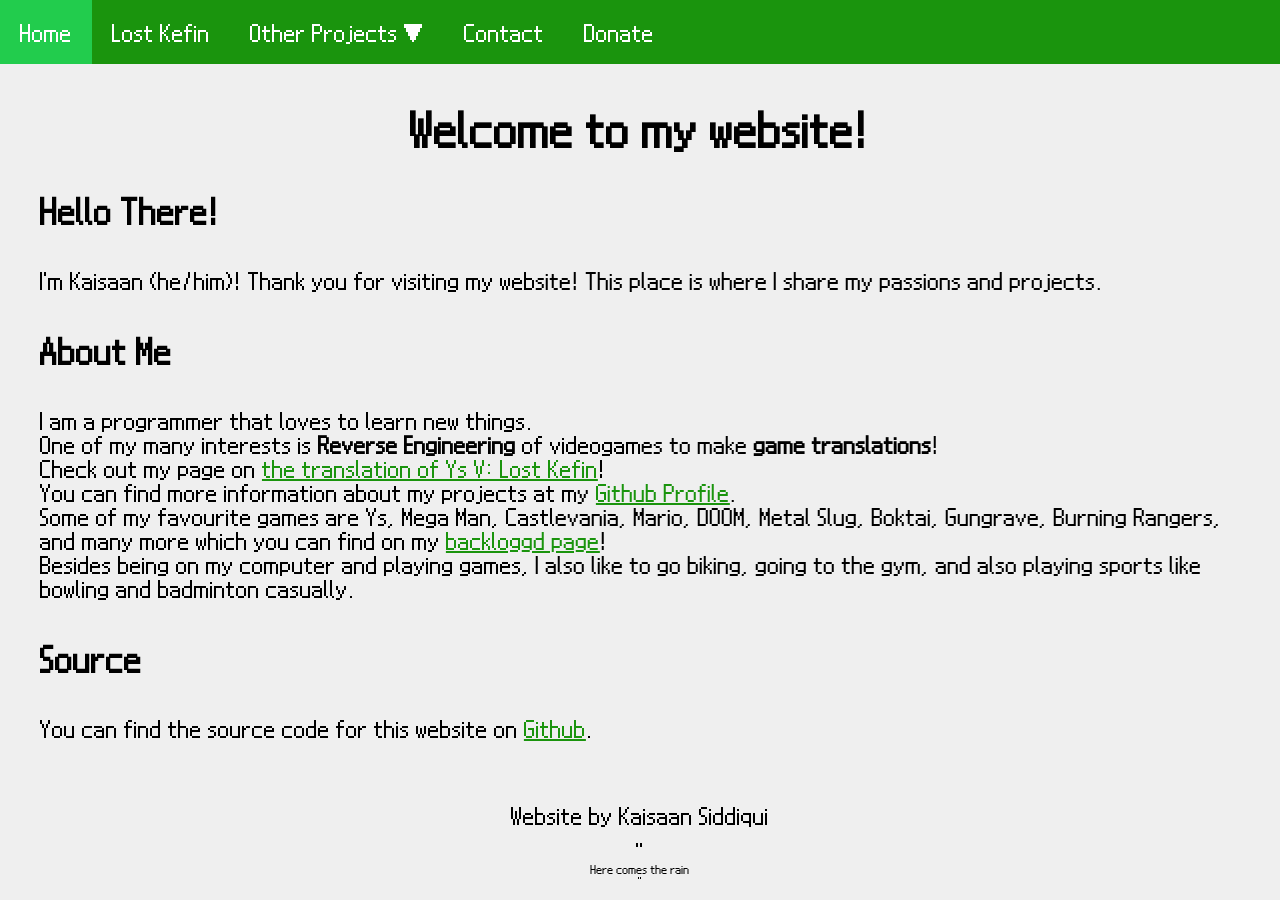
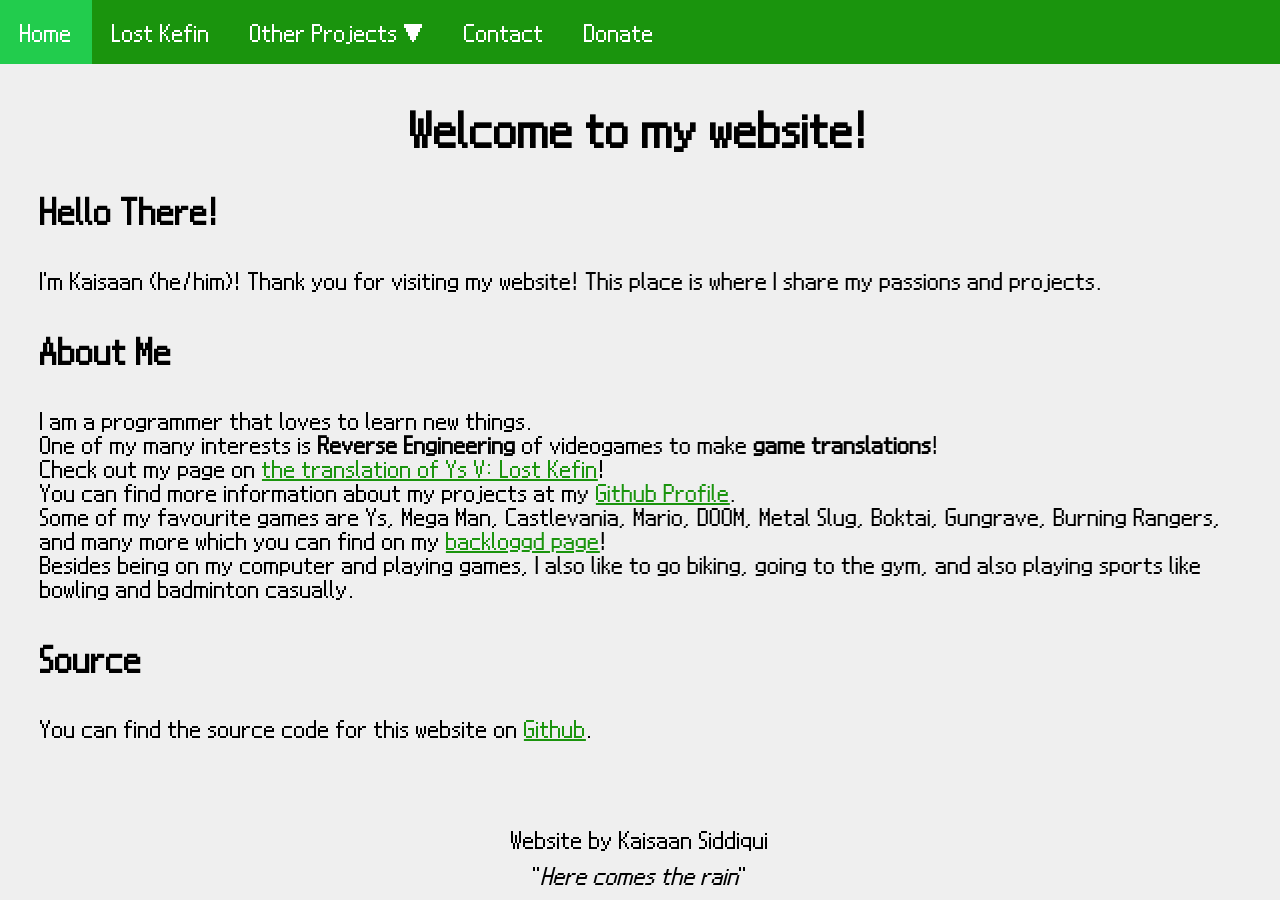
Before and after one commit to Kaisaan/kaisaan.github.io, a Jekyll site: the page built from index.html, in a window 1280 px wide. Built offline with Jekyll 4.4.1, drawn with Linux system fonts in a browser that asks for light colours; some web fonts are replaced.

Commit message:
fix formating of quote

```diff
--- a/_includes/footer.html
+++ b/_includes/footer.html
@@ -1,5 +1,5 @@
 <p>Website by Kaisaan Siddiqui</p><br>
-<p>"<i><div id="randQuote"></div></i>"</p>
+<p>"<i><a id="randQuote"></a></i>"</p>
 
 <script>
 
```
